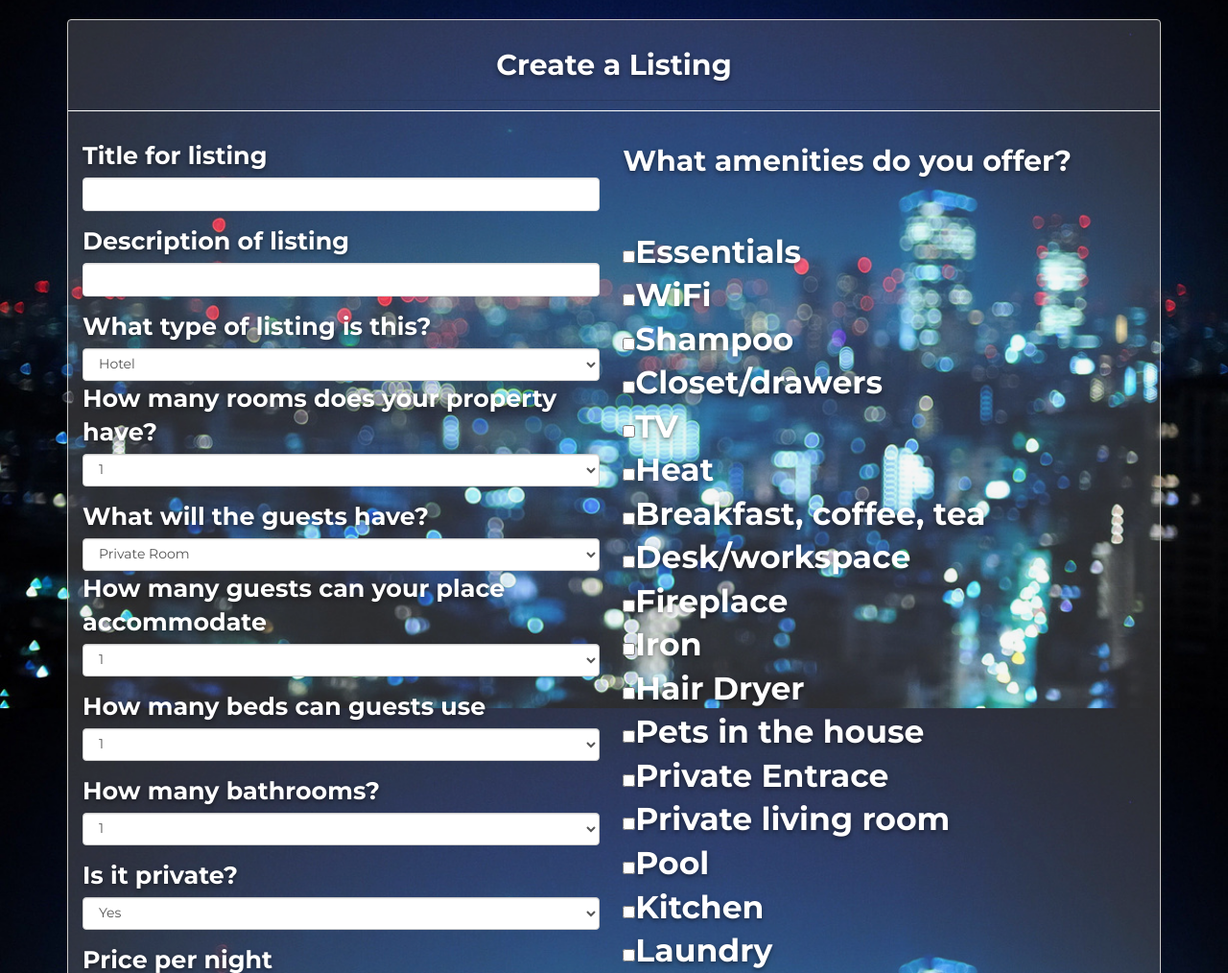
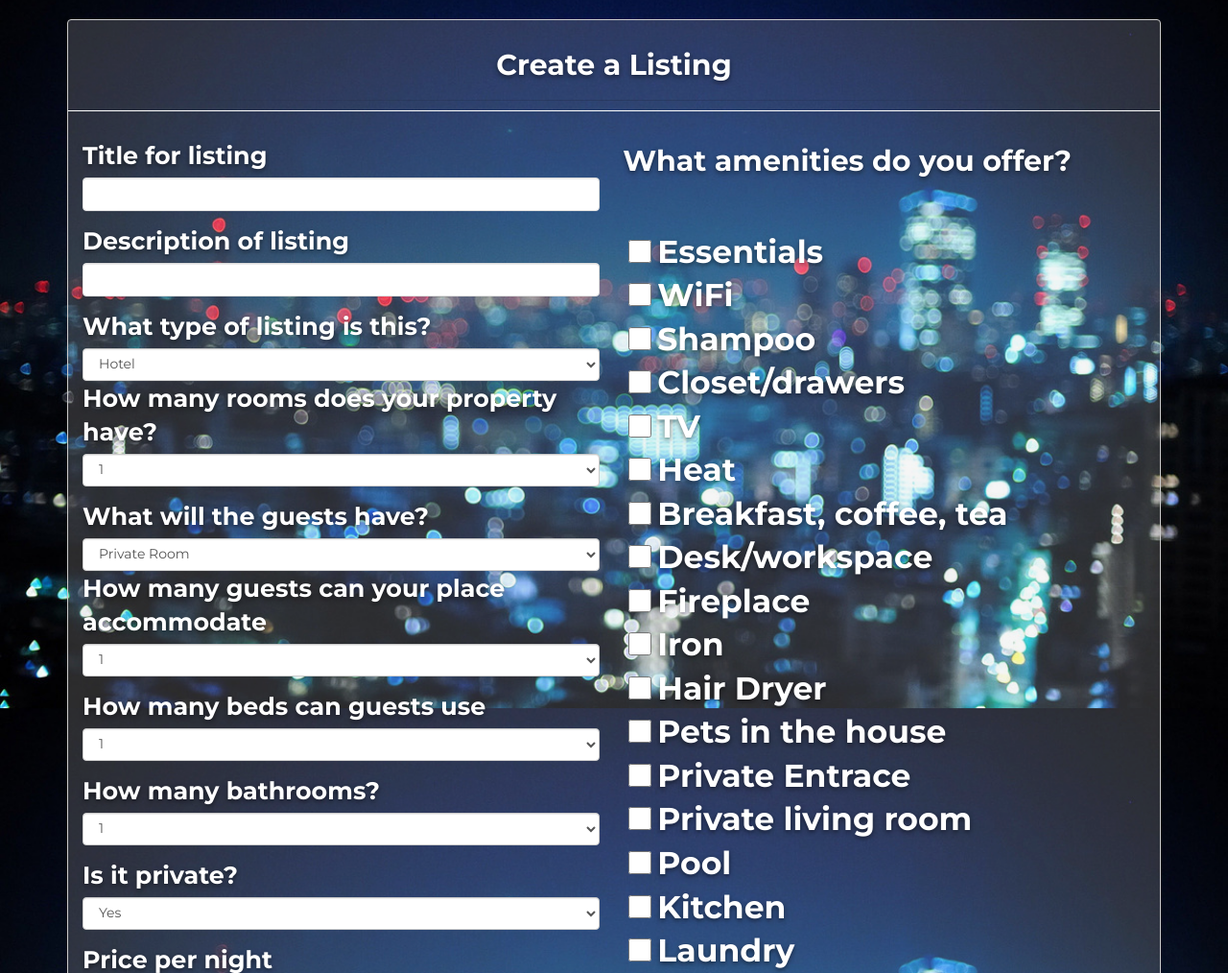
Before and after one commit to Slebluue/StayPlaces, a Django app: page /hosting in a window 1280 px wide. Shown: the part 62-1076 px from the top of the page at 96% size. Run offline with Django 3.2, Linux system fonts and the light colour scheme; parts of the project's set-up code (start-up, migrations or seed data) failed here and were passed over; some libraries are stand-ins or nearby versions.

Commit message:
Finished Hosting & Profile Styling

```diff
--- a/stayplaces/apps/users/static/users/css/style.css
+++ b/stayplaces/apps/users/static/users/css/style.css
@@ -410,5 +410,24 @@ button, input, select, textarea {
     width: 100%;
     font-size: 33px;
     font-weight: 600;
-    text-shadow: 0 2px 5px rgba(0, 0, 0, .5);
+	text-shadow: 0 2px 5px rgba(0, 0, 0, .5);
 }
+input[type=checkbox], input[type=radio] {
+    -webkit-box-sizing: border-box;
+    -moz-box-sizing: border-box;
+    box-sizing: border-box;
+    padding: 0;
+	height: 24px;
+	width: 36px;
+}
+/* #host, body, html{
+	height: auto;
+	background: none, url('../images/blue_city.jpg') rgb(255, 255, 255);
+	background-repeat: repeat, repeat;
+	background-size: cover, cover;
+	background-position: center center, center center;
+	background-attachment: scroll, scroll;
+	font: 400 1.563em/1.38 Montserrat;
+	color: #ffffff;
+  }
+} */
--- a/stayplaces/apps/users/templates/users/host.html
+++ b/stayplaces/apps/users/templates/users/host.html
@@ -416,7 +416,6 @@
                                         <label for="zip">ZIP Code</label>
                                         <input type="text" name="zip" class="form-control">
                                         <!-- AMMENITITES -->
-                                        <!-- Hello -->
                                         <div class="amenities col-lg-12, col-xs-6">
                                         <h2 for="amenities">What amenities do you offer?</h2><br>
                                         <input type="checkbox" name="amenities" name="Essentials"  value="Essentials">Essentials</input><br>
```
